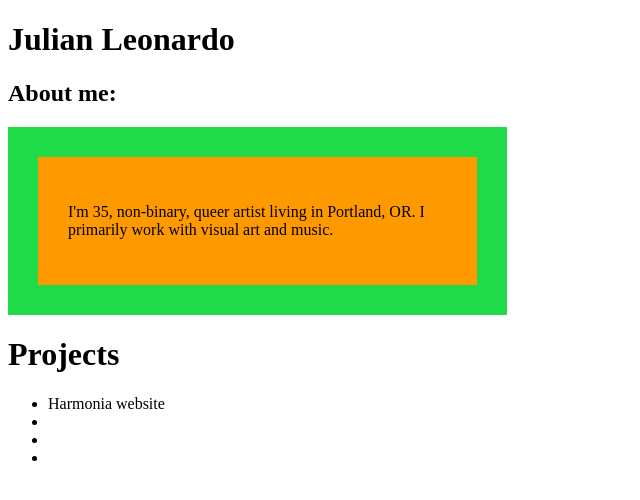
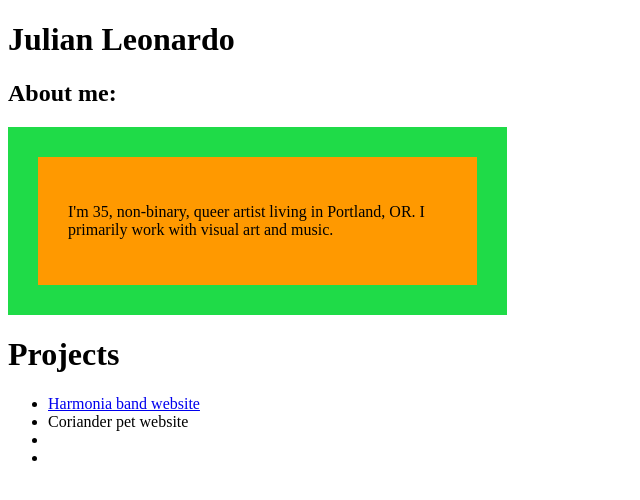
Before and after one commit to julianleonardo/portfolio, a plain HTML site: page index.html in a window 1280 px wide. Shown: the whole page, without its empty margins (0-640 px from the left). Drawn offline with Linux system fonts and the light colour scheme.

Commit message:
add hyperlink style, list elements

```diff
--- a/css/styles.css
+++ b/css/styles.css
@@ -1,3 +1,4 @@
+
 .box1 {
   width: 30%;
   padding: 30px;
--- a/index.html
+++ b/index.html
@@ -11,8 +11,8 @@
 
   <h1>Projects</h1>
   <ul>
-    <li>Harmonia website</li>
-    <li></li>
+    <li><a href="https://julianleonardo.github.io/harmonia/">Harmonia band website</a></li>
+    <li>Coriander pet website</li>
     <li></li>
     <li></li>
   </ul>
```
